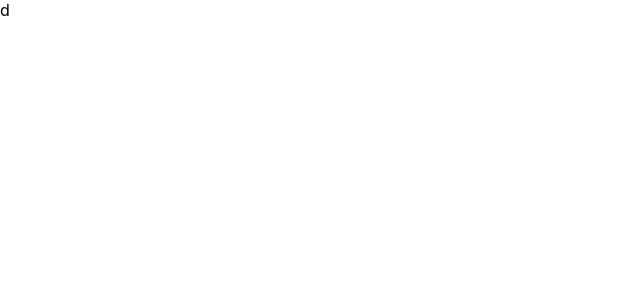
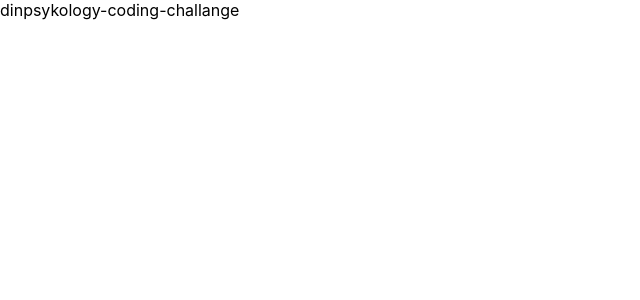
Before and after one commit to rizwan-ak/dinpsykology-coding-challange, a React (Create React App) app: page / in a window 1280 px wide. Shown: the top 300 px of the page, without its empty margins (0-640 px from the left). Built offline with nearby package versions, Linux system fonts and the light colour scheme.

Commit message:
initialize repo

```diff
--- a/src/App.js
+++ b/src/App.js
@@ -2,7 +2,7 @@
 function App() {
   return (
     <div>
-      d
+      dinpsykology-coding-challange
     </div>
   );
 }
```
